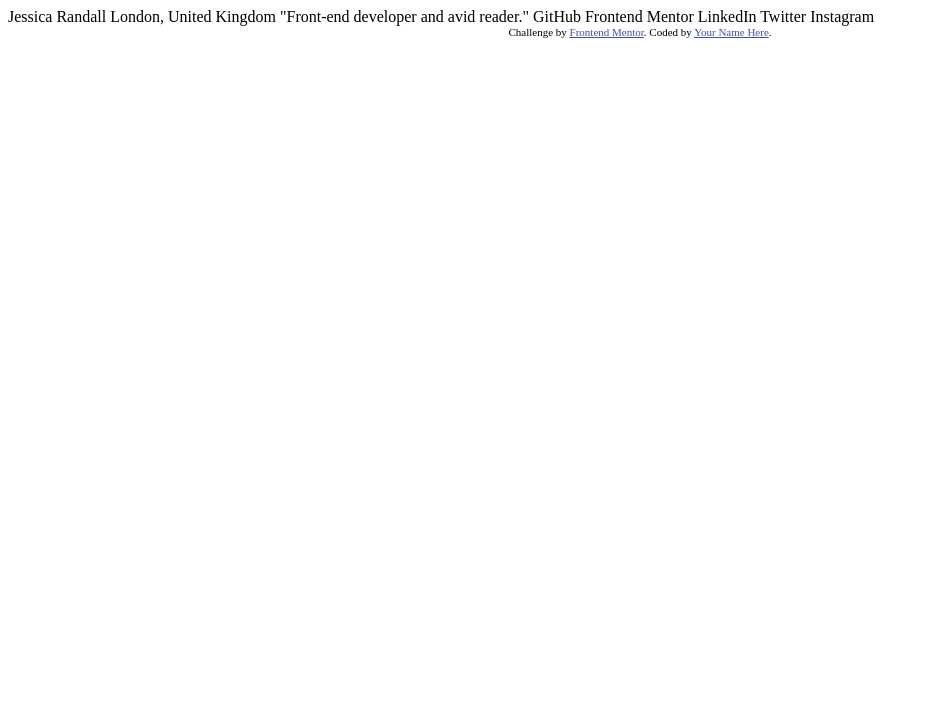
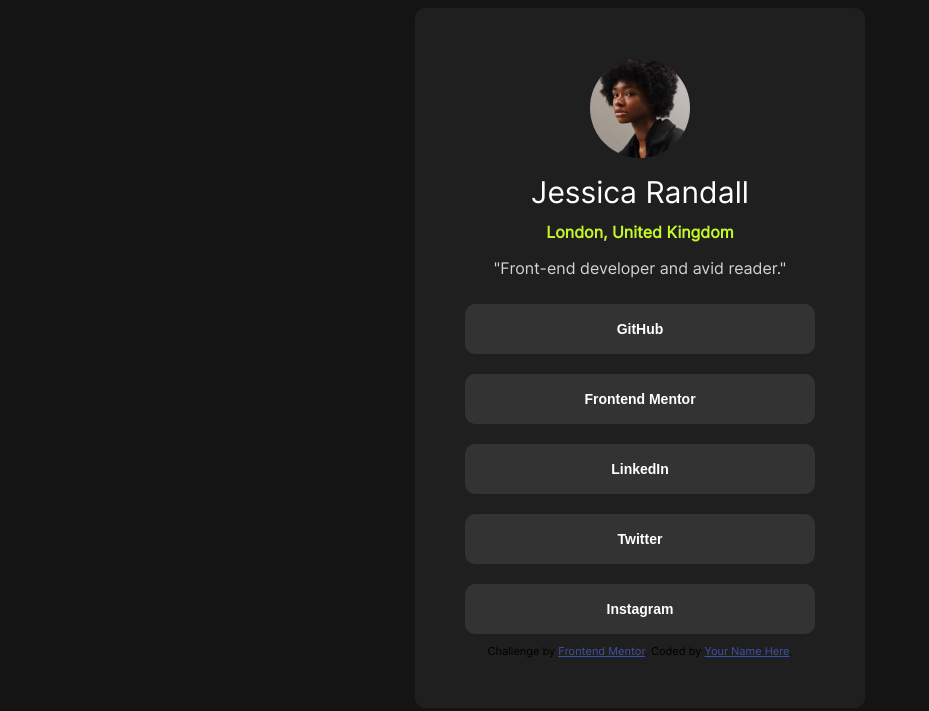
Before and after one commit to Fadil2425/Mentor, a plain HTML site: page projekti2/index.html in a window 1280 px wide. Shown: the whole page, without its empty margins (0-929 px from the left). Drawn offline with Linux system fonts and the light colour scheme.

Commit message:
projekti2

```diff
--- a/projekti2/index.html
+++ b/projekti2/index.html
@@ -3,7 +3,7 @@
 <head>
   <meta charset="UTF-8">
   <meta name="viewport" content="width=device-width, initial-scale=1.0"> <!-- displays site properly based on user's device -->
-
+  <link rel="stylesheet" href="style.css">
   <link rel="icon" type="image/png" sizes="32x32" href="./assets/images/favicon-32x32.png">
 
   <title>Frontend Mentor | Social links profile</title>
@@ -16,19 +16,28 @@
 </head>
 <body>
 
-  Jessica Randall
-  London, United Kingdom
-  "Front-end developer and avid reader."
+  <div class="main">
 
-  GitHub
-  Frontend Mentor
-  LinkedIn
-  Twitter
-  Instagram
+    <div class="jessica">
+      <img src="./assets/images/avatar-jessica.jpeg" alt="">
+      <p class="a">Jessica Randall</p>
+      <p class="b">London, United Kingdom</p>
+      <p class="c">"Front-end developer and avid reader."</p>
+    </div>
 
-  <div class="attribution">
-    Challenge by <a href="https://www.frontendmentor.io?ref=challenge" target="_blank">Frontend Mentor</a>.
-    Coded by <a href="#">Your Name Here</a>.
+    <div class="butonat">
+      <button>GitHub</button>
+      <button>Frontend Mentor</button>
+      <button>LinkedIn</button>
+      <button>Twitter</button>
+      <button>Instagram</button>
+    </div>
+
+    <div class="attribution">
+      Challenge by <a href="https://www.frontendmentor.io?ref=challenge" target="_blank">Frontend Mentor</a>.
+      Coded by <a href="#">Your Name Here</a>.
+    </div>
   </div>
+
 </body>
 </html>
--- /dev/null
+++ b/projekti2/style.css
@@ -0,0 +1,64 @@
+body{
+    background-color: hsl(0, 0%, 8%);
+    display: flex;
+    justify-content: center;
+    align-items: center;
+}
+.main{
+    background-color: hsl(0, 0%, 12%);
+    width: 350px;
+    border-radius: 10px;
+    padding: 50px;
+    font-family: "fadil";
+}
+.main .jessica{
+    text-align: center;
+}
+.main .jessica img{
+    border-radius: 100px;
+    width: 100px;
+}
+.main .jessica .a{
+    color: hsl(0, 0%, 100%);
+    font-size: 30px;
+    font-weight: 500;
+    line-height: 0;
+}
+.main .jessica .b{
+    color: hsl(75, 94%, 57%);
+    font-size: 16px;
+    font-weight: 600;
+}
+.main .jessica .c{
+    color: lightgray;
+    font-size: 16px;
+
+}
+.butonat{
+    display: flex;
+    justify-content: center;
+    align-items: center;
+    flex-direction: column;
+}
+.butonat button{
+    width: 100%;
+    margin: 10px;
+    border-radius: 10px;
+    height: 50px;
+    background-color: hsl(0, 0%, 20%);
+    border: 0;
+    color: hsl(0, 0%, 100%);
+    font-weight: 600;
+    font-size: 14px;
+}
+.butonat button:hover{
+    cursor: pointer;
+    background-color: hsl(75, 94%, 57%);
+    color: hsl(0, 0%, 8%);
+
+}
+
+@font-face {
+    font-family: fadil;
+    src: url(./assets/fonts/static/Inter-Regular.ttf);
+}
```
